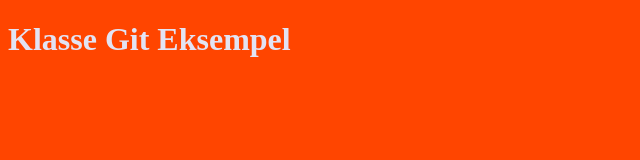
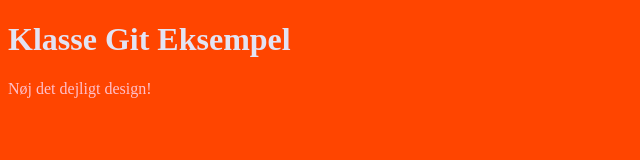
Before and after one commit to skoghj/Git_test2, a plain HTML site: page index.html in a window 1280 px wide. Shown: the whole page, without its empty margins (0-640 px from the left). Drawn offline with Linux system fonts and the light colour scheme.

Commit message:
Add paragraph and more nice design

```diff
--- a/index.html
+++ b/index.html
@@ -10,6 +10,7 @@
 
 <body>
     <h1>Klasse Git Eksempel</h1>
+    <p>Nøj det dejligt design!</p>
     <script src="script.js"></script>
 </body>
 
--- a/styles.css
+++ b/styles.css
@@ -7,3 +7,6 @@ h1 {
 body {
   background-color: orangered;
 }
+p {
+  color: pink;
+}
```
